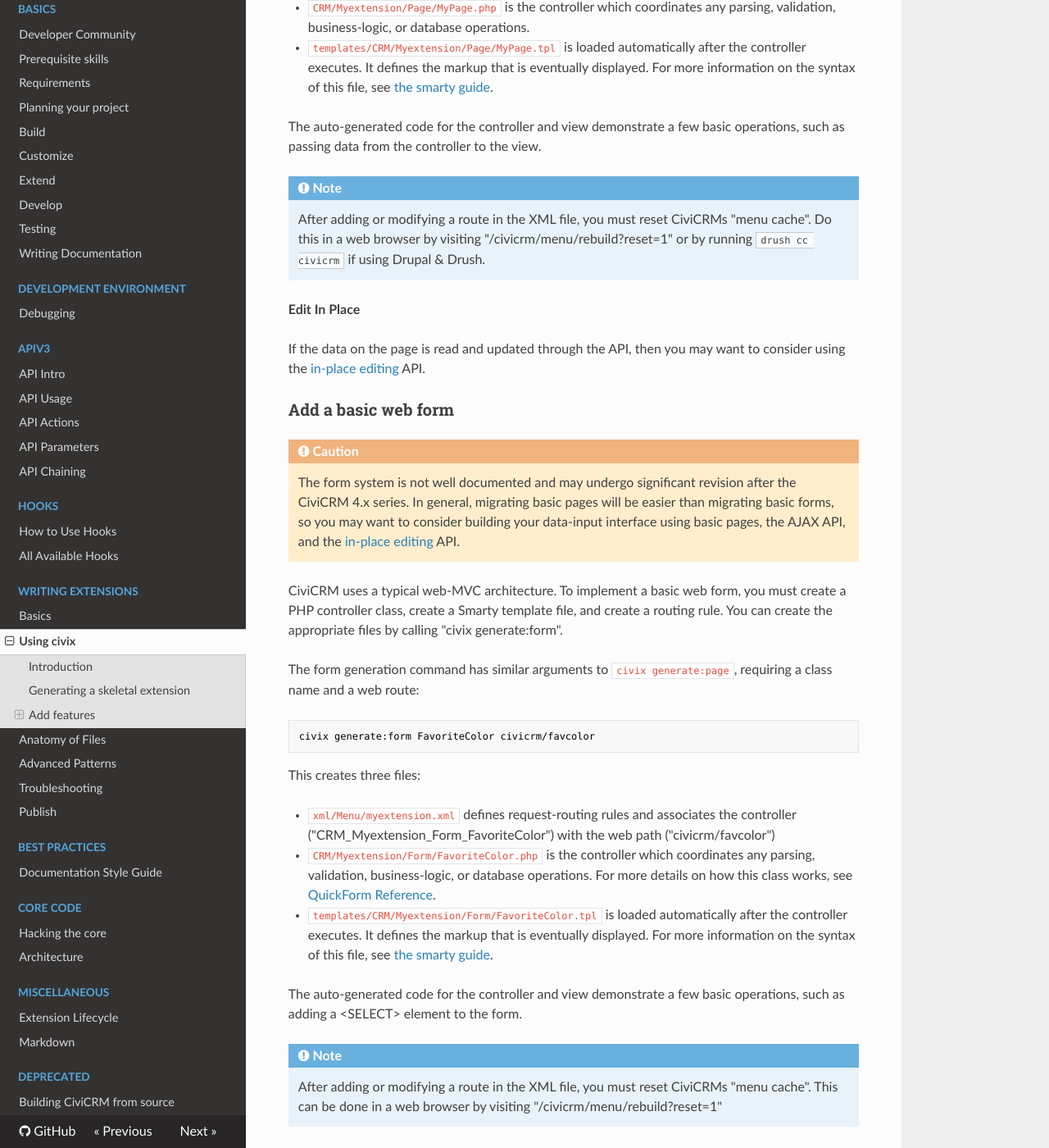
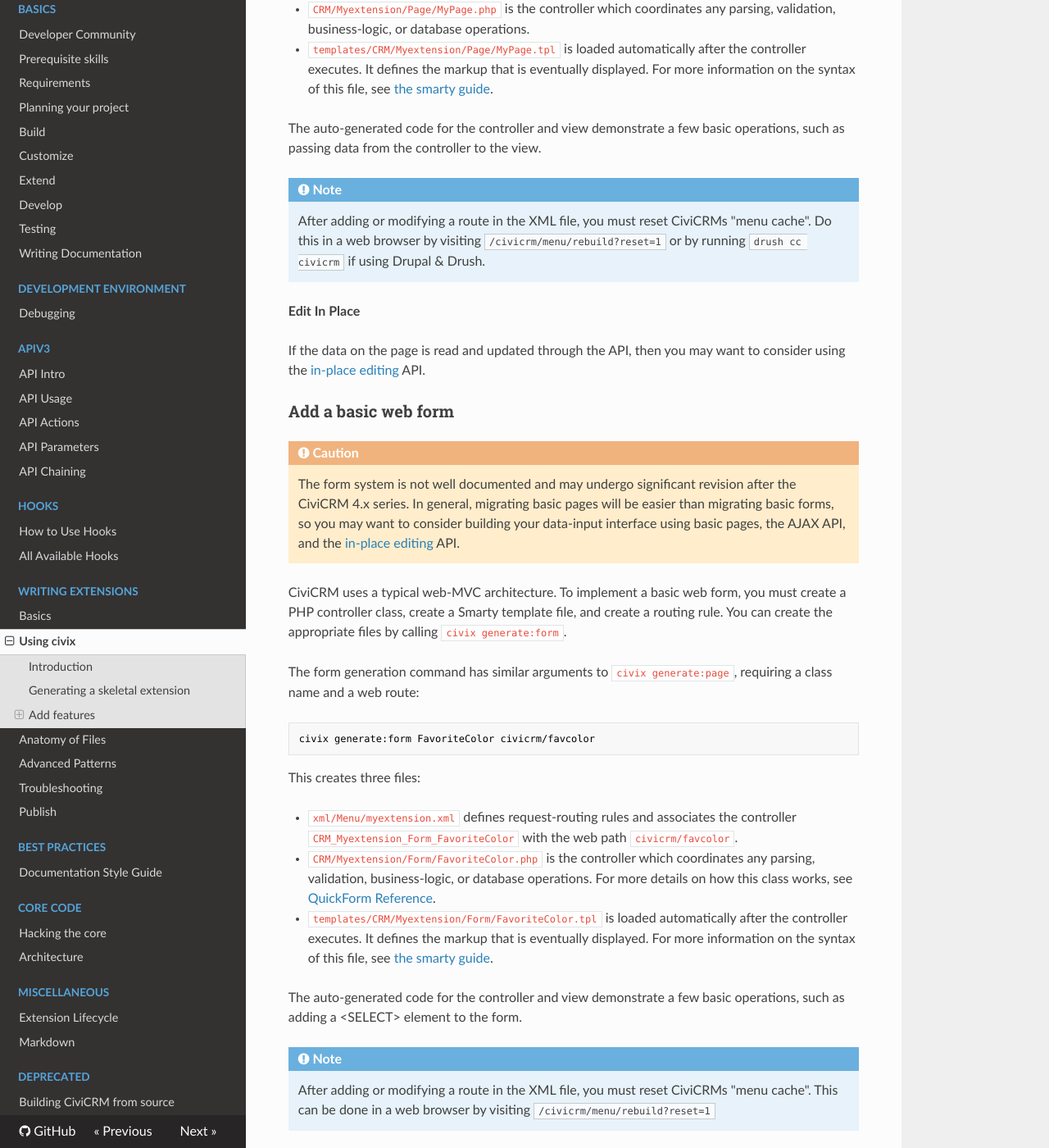
Before and after one commit to civicrm/civicrm-dev-docs, an MkDocs documentation site: the page built from docs/extensions/civix.md, in a window 1280 px wide and 1400 px high, scrolled down 2255 px. Shown: the whole window at 82% size. Built offline with MkDocs 1.6.1, drawn with Linux system fonts in a browser that asks for light colours; nearby versions of some CDN libraries; old or Windows-style settings are respelled for this version of MkDocs; some of the changed text lies outside the part shown.

```diff
--- a/docs/extensions/civix.md
+++ b/docs/extensions/civix.md
@@ -90,7 +90,7 @@ at your discretion. A few possibilities:
 CiviCRM uses a typical web-MVC architecture. To implement a basic web
 page, you must create a PHP controller class, create a Smarty template
 file, and create a routing rule. You can create the appropriate files by
-calling "civix generate:page"
+calling `civix generate:page`
 
 Once again you can review the output of this command to see the available options:
 
@@ -109,7 +109,7 @@ This creates three files:
 
 -   `xml/Menu/myextension.xml` defines request-routing rules and
     associates the controller ("CRM_Myextension_Page_Greeter") with
-    the web path ("civicrm/my-page")
+    the web path `civicrm/my-page`.
 -   `CRM/Myextension/Page/MyPage.php` is the controller which
     coordinates any parsing, validation, business-logic, or database
     operations.
@@ -125,7 +125,7 @@ basic operations, such as passing data from the controller to the view.
 !!! note
     After adding or modifying a route in the XML file, you must reset
     CiviCRMs "menu cache". Do this in a web browser by visiting
-    "/civicrm/menu/rebuild?reset=1" or by running
+    `/civicrm/menu/rebuild?reset=1` or by running
     `drush cc civicrm` if using Drupal & Drush.
 
 **Edit In Place**
@@ -147,7 +147,7 @@ may want to consider using the
 CiviCRM uses a typical web-MVC architecture. To implement a basic web
 form, you must create a PHP controller class, create a Smarty template
 file, and create a routing rule. You can create the appropriate files by
-calling "civix generate:form".
+calling `civix generate:form`.
 
 The form generation command has similar arguments to `civix generate:page`,
 requiring a class name and a web route:
@@ -159,8 +159,8 @@ civix generate:form FavoriteColor civicrm/favcolor
 This creates three files:
 
 -   `xml/Menu/myextension.xml` defines request-routing rules and
-    associates the controller ("CRM_Myextension_Form_FavoriteColor")
-    with the web path ("civicrm/favcolor")
+    associates the controller `CRM_Myextension_Form_FavoriteColor`
+    with the web path `civicrm/favcolor`.
 -   `CRM/Myextension/Form/FavoriteColor.php` is the controller which
     coordinates any parsing, validation, business-logic, or database
     operations. For more details on how this class works, see [QuickForm
@@ -177,7 +177,7 @@ basic operations, such as adding a <SELECT\> element to the form.
 !!! note
     After adding or modifying a route in the XML file, you must reset
     CiviCRMs "menu cache". This can be done in a web browser by visiting
-    "/civicrm/menu/rebuild?reset=1"
+    `/civicrm/menu/rebuild?reset=1`
 
 ### Add a database upgrader, installer and uninstaller
 
@@ -467,7 +467,7 @@ PHP, SQL and templates.
 
 To make a new search based on an existing search first determine the name of
 the original search class within the `civicrm/CRM/Contact/Form/Search/Custom`
-directory of CiviCRM source tree. Then run the "generate:search" command from
+directory of CiviCRM source tree. Then run the `generate:search` command from
 within your module directory.
 
 For example, the zipcode search is in the class
@@ -515,8 +515,8 @@ This creates one file:
     particular way (as demonstrated by the auto-generated file).
 
 <!-- fixme - clarify is this 4.3 and later? -->
-For use with CiviCRM 4.3, you can also add the "–schedule" option (e.g.
-"–schedule Hourly"). This will create another file:
+For use with CiviCRM 4.3, you can also add the `–schedule` option (e.g.
+`–schedule Hourly`). This will create another file:
 
 -   `api/v3/NewEntity/NewAction.mgd.php` provides the scheduling
     record that will appear in the CiviCRM's job-manager.
@@ -538,7 +538,7 @@ CiviCRM. For this, you can use the command `civix generate:entity`
     FirstLetterCapitalized here). This creates a skeletal file for your
     XML schema, your BAO, and your API. It does NOT create a skeletal
     SQL file to create your table or DAO files at this time.
--   Edit the XML schema in the "xml" folder to match the fields you
+-   Edit the XML schema in the `xml` folder to match the fields you
     want. Minimal documentation is available
     [here](https://wiki.civicrm.org/confluence/display/CRMDOC/Database+Reference),
     but you are better off looking at the [existing XML
```
Also changed, not shown: other parts of docs/extensions/civix.md (+1 -2 lines).
